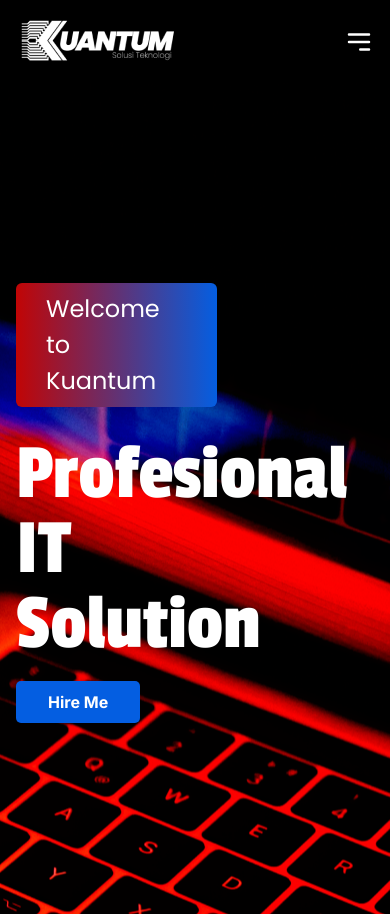
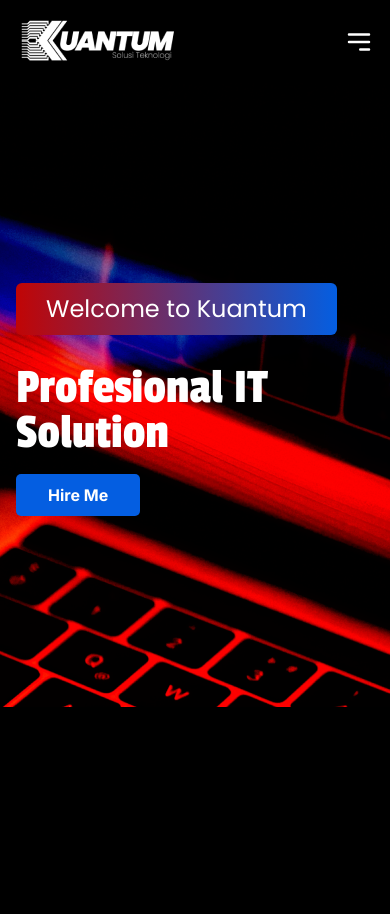
Before and after one commit to wijayakaa/learn-slicing-nextjs, a Next.js app: page / in a window 390 px wide. After the commit the page ends 844 px from the top, so only its background shows below. Built offline with nearby package versions, Linux system fonts and the light colour scheme.

Commit message:
style: [BW] make-hero-responsive

```diff
--- a/components/home/Hero.jsx
+++ b/components/home/Hero.jsx
@@ -12,9 +12,9 @@ const Hero = () => {
     <div className="py-[200px] lg:py-[300px] bg-[url('/hero.png')] bg-right bg-no-repeat">
         <div className="container mx-auto px-4 xl:px-0">
             <div className="grid grid-cols-12 gap-5">
-                <div className="col-span-7">
+                <div className="col-span-12 md:col-span-10 xl:col-span-7">
                     <div className={`bg-gradient-to-r from-[#C10505] to-[#045EE1] max-w-max rounded-md py-2 px-[30px] text-[24px] ${fontPoppins.className} mb-[30px]`}>Welcome to Kuantum</div>
-                    <h1 className={`text-[80px] leading-[75px] ${fontPassionOne.className} mb-7`}>Profesional IT Solution</h1>
+                    <h1 className={`text-[50px] leading-[45px] md:text-[60px] md:leading-[65px] xl:text-[80px] xl:leading-[75px] ${fontPassionOne.className} mb-7`}>Profesional IT Solution</h1>
                     <Link className={`px-[32px] py-[11px] bg-[#045EE1] rounded-[5px] ${FontInter.className} hover:bg-gradient-to-br from-[#045EE1] to-[#C10505]`} href="/contact">Hire Me</Link>
                 </div>
             </div>
```
